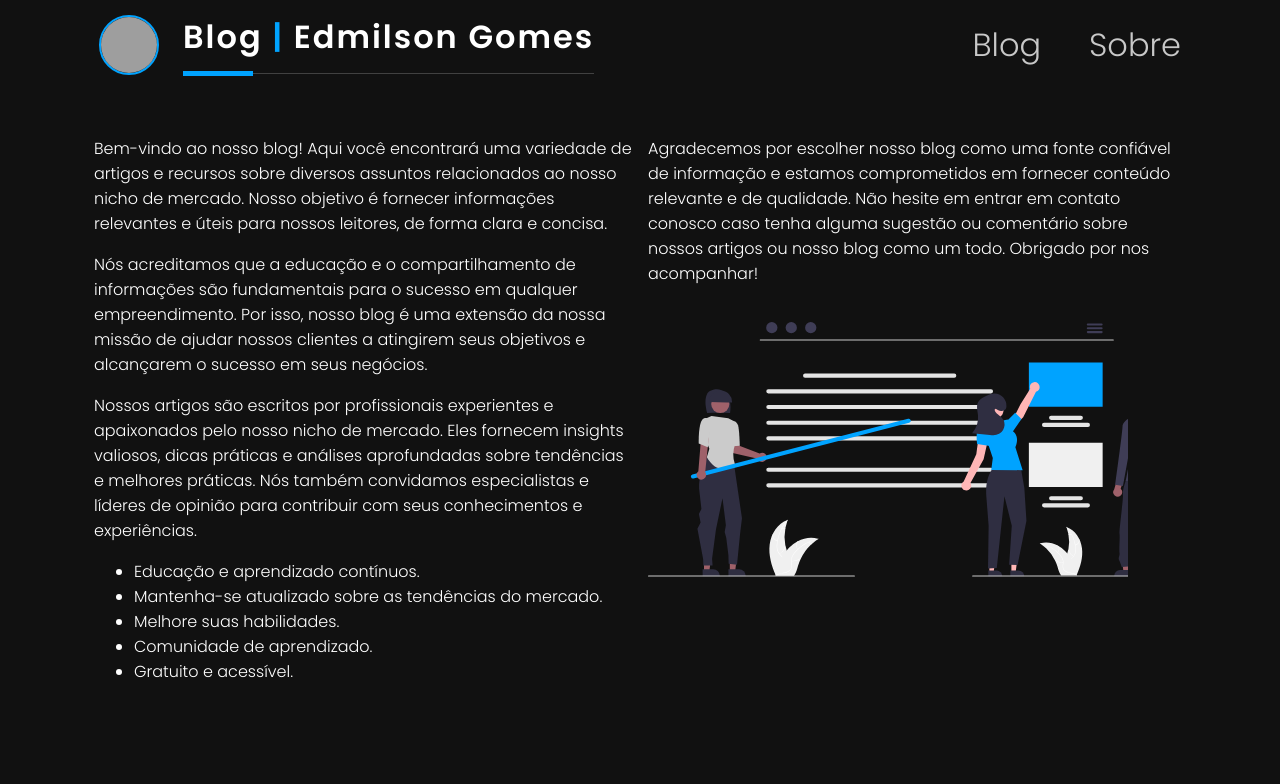
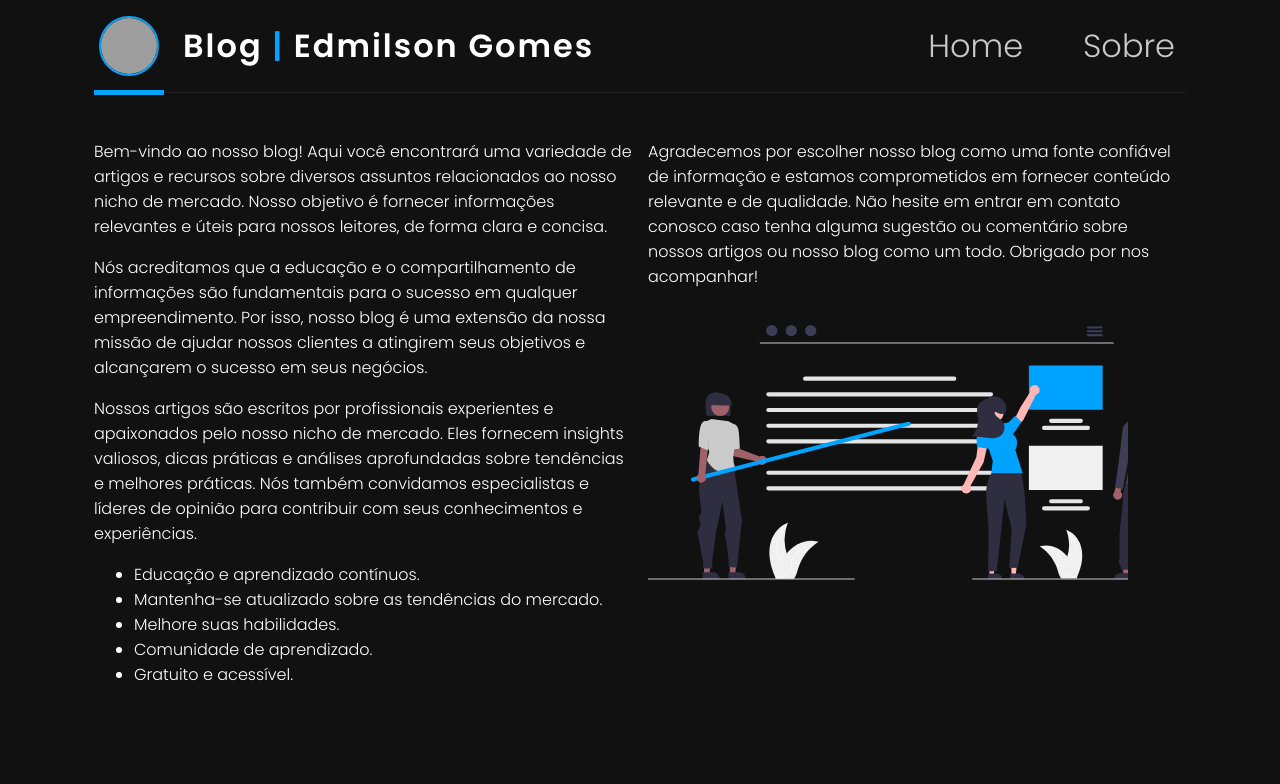
Before and after one commit to edmilsondmx/projeto_blog_interface, a React (Create React App) app: page /sobre in a window 1280 px wide. Shown: the top 784 px of the page. Built offline with nearby package versions, Linux system fonts and the light colour scheme; grey boxes are pictures that could not be loaded.

Commit message:
Remove button

```diff
--- a/src/components/molecules/Menu.jsx
+++ b/src/components/molecules/Menu.jsx
@@ -1,10 +1,13 @@
+/* eslint-disable jsx-a11y/anchor-is-valid */
 import React from "react";
 import PropTypes from "prop-types";
 import styled from "styled-components";
 
+import { Link } from "react-router-dom";
+
 import Section from "../atoms/Section";
 import { BreakpointSizes, breakAt } from "../../styles/Breakpoints";
-import Heading from "../atoms/Heading";
+import Button from "../atoms/Button";
 
 const Header = styled.header`
   background-color: ${(props) => props.theme.colors.bgDark};
@@ -33,6 +36,18 @@ const ContainerNav = styled.div`
   display: flex;
   flex-wrap: wrap;
   padding: 5px;
+  position: relative;
+  border-bottom: 1px solid ${(props) => props.theme.colors.border};
+
+  &::after {
+    content: "";
+    position: absolute;
+    left: 0;
+    bottom: -3px;
+    background-color: ${(props) => props.theme.colors.main};
+    height: 5px;
+    width: 70px;
+  }
 
   ${breakAt(BreakpointSizes.sm)} {
     justify-content: center;
@@ -63,37 +78,6 @@ const ContainerNav = styled.div`
       color: ${(props) => props.theme.colors.main};
     }
   }
-
-  a {
-    font-size: 2rem;
-    color: ${(props) => props.theme.colors.textOther};
-    text-decoration: none;
-    position: relative;
-
-    &:hover {
-      color: ${(props) => props.theme.colors.text};
-    }
-  }
-  li a:hover::after {
-    transform: scaleX(1);
-    transform-origin: bottom left;
-  }
-  li a::after {
-    content: "";
-    position: absolute;
-    width: 100%;
-    transform: scaleX(0);
-    height: 2px;
-    bottom: -7px;
-    left: 0;
-    background: linear-gradient(
-      270deg,
-      ${(props) => props.theme.colors.main} 0%,
-      ${(props) => props.theme.colors.bgDark} 100%
-    );
-    transform-origin: bottom right;
-    transition: transform 0.5s cubic-bezier(0.86, 0, 0.07, 1);
-  }
 `;
 
 const Menu = ({ image, alt, user }) => (
@@ -102,19 +86,21 @@ const Menu = ({ image, alt, user }) => (
       <ContainerNav>
         <Profile>
           <img src={image} alt={alt} />
-          <Heading>
-            <h2>
-              Blog <span>|</span> {user}
-            </h2>
-          </Heading>
+          <h2>
+            Blog <span>|</span> {user}
+          </h2>
         </Profile>
         <nav>
           <ul>
             <li>
-              <a href="https://github.com">Blog</a>
+              <Button as={Link} to="/">
+                Home
+              </Button>
             </li>
             <li>
-              <a href="https://github.com">Sobre</a>
+              <Button as={Link} to="/sobre">
+                Sobre
+              </Button>
             </li>
           </ul>
         </nav>
```
